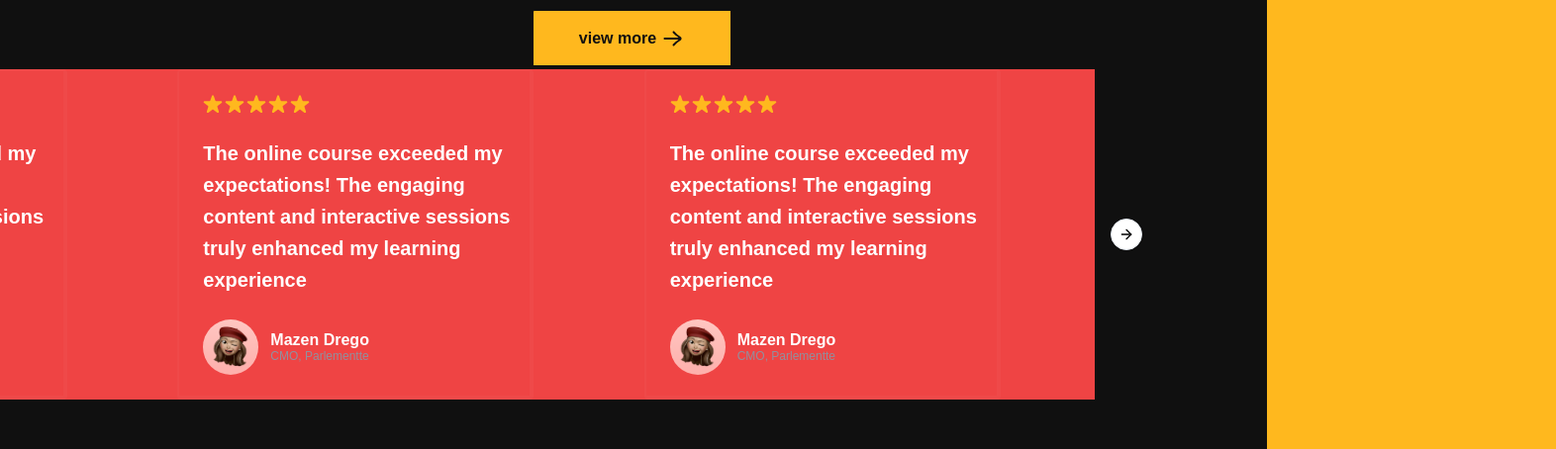
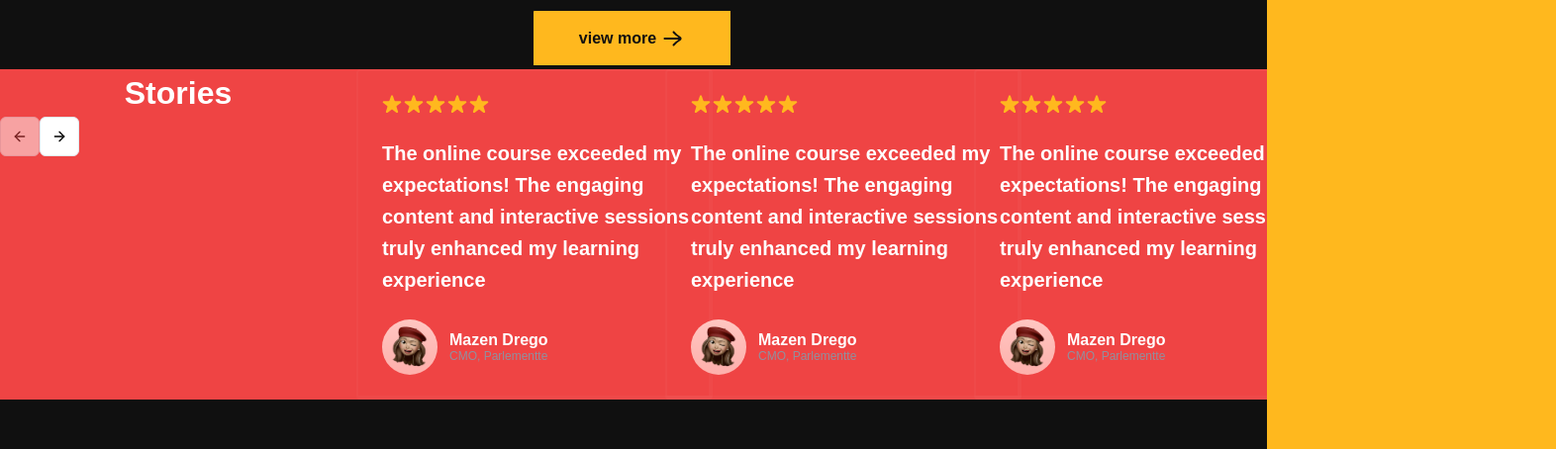
Before and after one commit to takachan0012/levelUp, a React (Vite) app: page / in a window 1280 px wide. Shown: the part 2260-2714 px from the top of the page at 99% size, 1572 px wide, since content can reach past the window. Built offline with nearby package versions, Linux system fonts and the light colour scheme; a web font is replaced by a local one.

Commit message:
feat: custom position carousel button

```diff
--- a/src/components/ui/carousel.jsx
+++ b/src/components/ui/carousel.jsx
@@ -101,7 +101,7 @@ const Carousel = React.forwardRef((
       <div
         ref={ref}
         onKeyDownCapture={handleKeyDown}
-        className={cn("relative", className)}
+        className={cn("", className)}
         role="region"
         aria-roledescription="carousel"
         {...props}>
@@ -156,9 +156,7 @@ const CarouselPrevious = React.forwardRef(({ className, variant = "outline", siz
       ref={ref}
       variant={variant}
       size={size}
-      className={cn("absolute  h-8 w-8 rounded-full", orientation === "horizontal"
-        ? "-left-12 top-1/2 -translate-y-1/2"
-        : "-top-12 left-1/2 -translate-x-1/2 rotate-90", className)}
+      className={cn(orientation === "horizontal", className)}
       disabled={!canScrollPrev}
       onClick={scrollPrev}
       {...props}>
@@ -177,9 +175,7 @@ const CarouselNext = React.forwardRef(({ className, variant = "outline", size =
       ref={ref}
       variant={variant}
       size={size}
-      className={cn("absolute h-8 w-8 rounded-full", orientation === "horizontal"
-        ? "-right-12 top-1/2 -translate-y-1/2"
-        : "-bottom-12 left-1/2 -translate-x-1/2 rotate-90", className)}
+      className={cn(orientation === "horizontal", className)}
       disabled={!canScrollNext}
       onClick={scrollNext}
       {...props}>
--- a/src/pages/home.jsx
+++ b/src/pages/home.jsx
@@ -171,7 +171,7 @@ const Home = () => {
                     </div>
                 </div>
             </section>
-            <section id="list-product" className="-mt-32 h-[2117px] bg-[#101010] rounded-b-[100px] flex items-center flex-col">
+            <section id="list-product" className="w-screen -mt-32 h-[2117px] bg-[#101010] rounded-b-[100px] flex items-center flex-col">
                 <div className="mt-64 w-[97%] h-[1262px] flex flex-col items-center">
                     <div className="w-[925px] h-[100px] text-center font-bold text-4xl text-white flex flex-col items-center">
                         <span>Mastering Your Skills With Real-World</span>
@@ -392,16 +392,18 @@ const Home = () => {
                     </svg>
 
                 </Button>
-                <section id="stories-card bg-">
+                <section id="stories-card" className="w-full flex justify-between bg-blue-600">
                     <Carousel
-                        className="w-3/4 bg-red-500"
-                        opts={{
-                            align: "start",
-                        }}
+                        className="w-full bg-red-500 flex"
                     >
-                        <CarouselPrevious />
-                        <CarouselNext />
-                        <CarouselContent className="">
+                        <div>
+                            <div className="w-[360px] flex justify-center items-center">
+                                <h2 className="text-white text-[32px] font-bold">Stories</h2>
+                            </div>
+                            <CarouselPrevious />
+                            <CarouselNext />
+                        </div>
+                        <CarouselContent>
                             <CarouselItem className="basis-1/3">
                                 <StoriesCard
                                     title="The online course exceeded my expectations! The engaging content and interactive sessions truly enhanced my learning experience"
```
